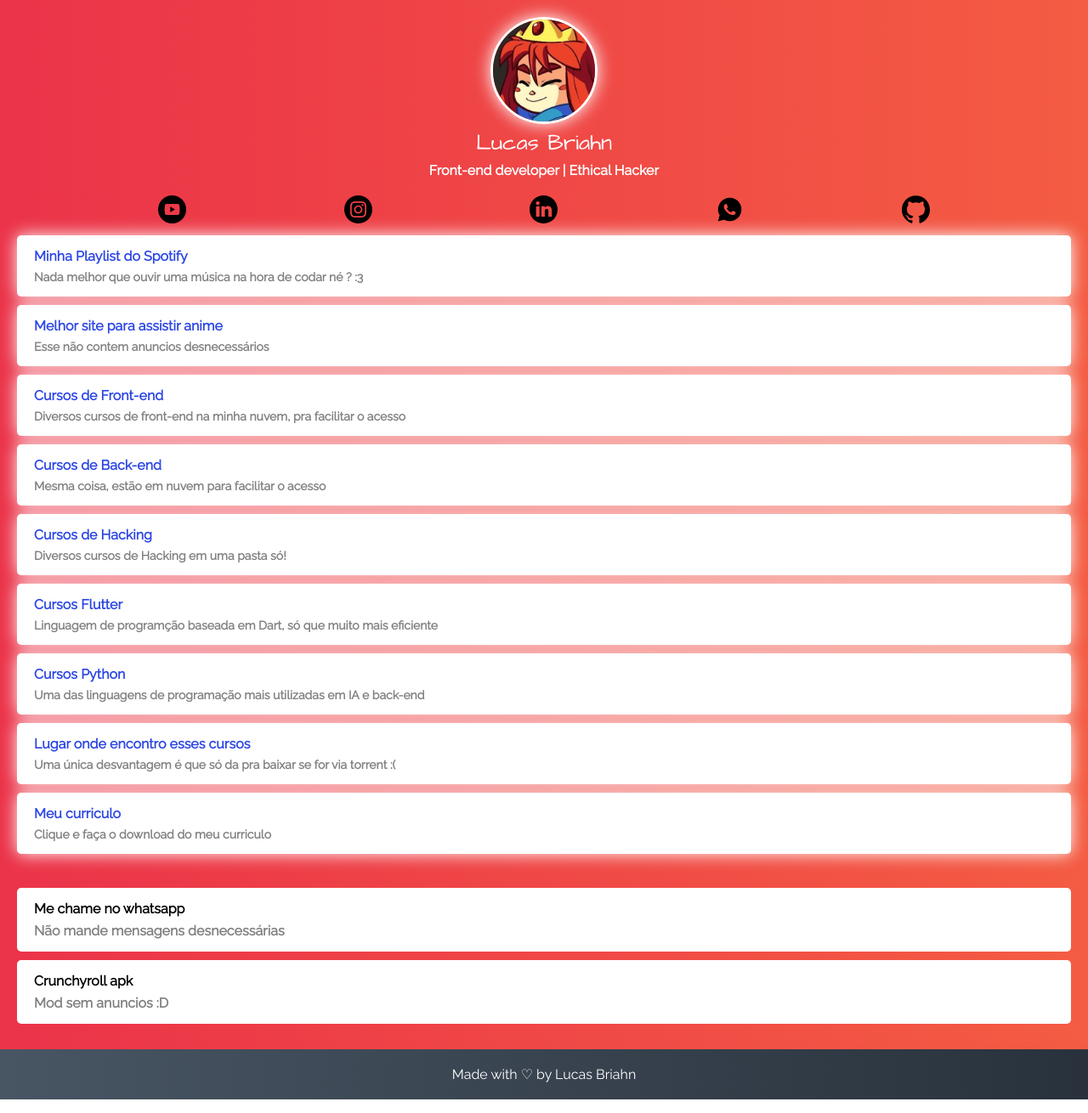
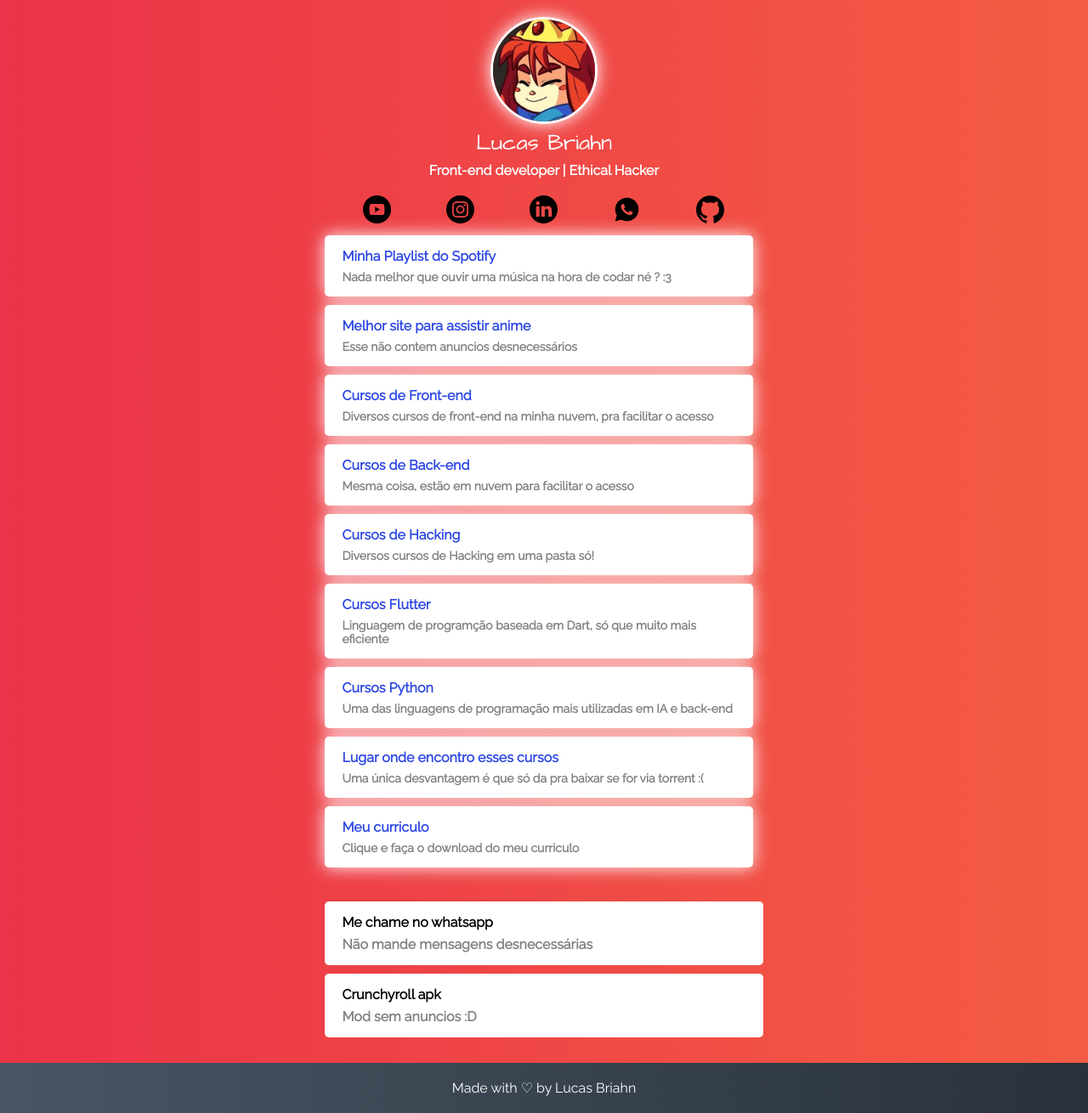
Before and after one commit to lucasbriahn/lucasbriahn.github.io, a PHP site: page / in a window 1280 px wide. Shown: the whole page at 85% size. Run offline with PHP 8.4, Linux system fonts and the light colour scheme.

Commit message:
Mudança final

```diff
--- a/assets/styles.css
+++ b/assets/styles.css
@@ -9,6 +9,10 @@
     background: linear-gradient(to right,#eb3349 , #f45c43);
     color: white;
     font-family: 'Raleway', sans-serif;
+    display: flex;
+    flex-direction: column;
+    align-items: center;
+    margin: 0;
 
 }
 .body-container {
@@ -66,10 +70,10 @@
     box-shadow: 0 0 20px white;
     text-decoration: none;
     color:#2b46e4;
+    width: 90%;
+    max-width: 600px;
 }
-.link-list li:hover{
-    box-shadow: 0 0 30px white;
-}
+
 .link-list li {
     margin: 10px 20px;
 }
@@ -99,6 +103,7 @@
     padding: 15px 20px;
     border-radius: 5px;
     text-decoration: none;
+    max-width: 600px;
 
 }
 .link-list-second li:hover {
@@ -125,6 +130,6 @@
 
 .end-site {
     display: block;
-    position:static;
+    position:static ;
     width: 100%;
 }
```
